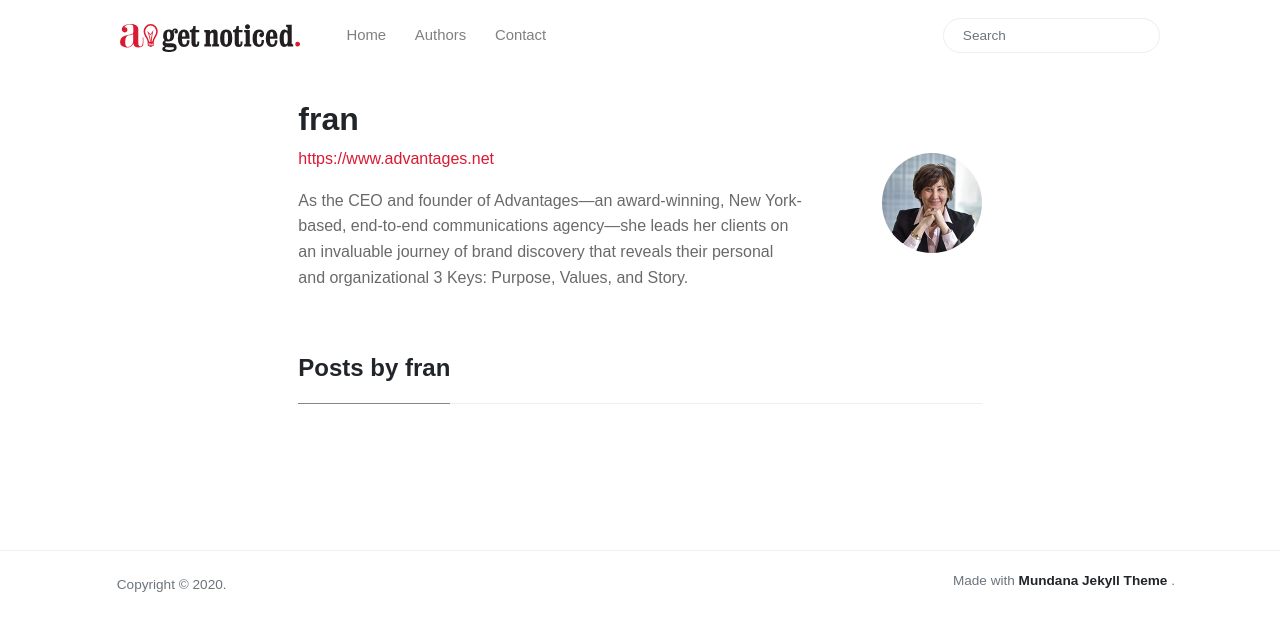
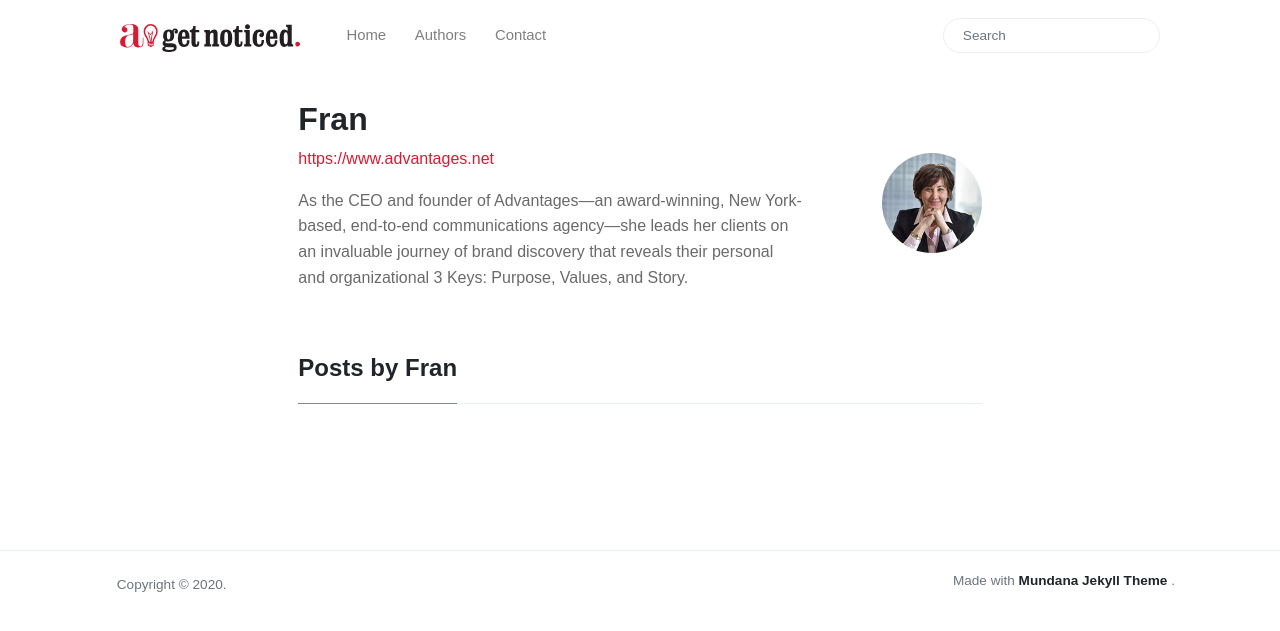
Before and after one commit to advntgs/advblog, a Jekyll site: the page built from _pages/author-fran.html, in a window 1280 px wide. Shown: the top 631 px of the page. Built offline with Jekyll 4.4.1, drawn with Linux system fonts in a browser that asks for light colours; nearby versions of some CDN libraries; some web fonts are replaced.

```diff
--- a/_pages/author-fran.html
+++ b/_pages/author-fran.html
@@ -1,5 +1,5 @@
 ---
-title: "fran"
+title: "Fran"
 layout: default
 permalink: "/author-fran.html"
 ---
--- a/_pages/author-zach.html
+++ b/_pages/author-zach.html
@@ -1,5 +1,5 @@
 ---
-title: "zach"
+title: "Zach"
 layout: default
 permalink: "/author-zach.html"
 ---
```
